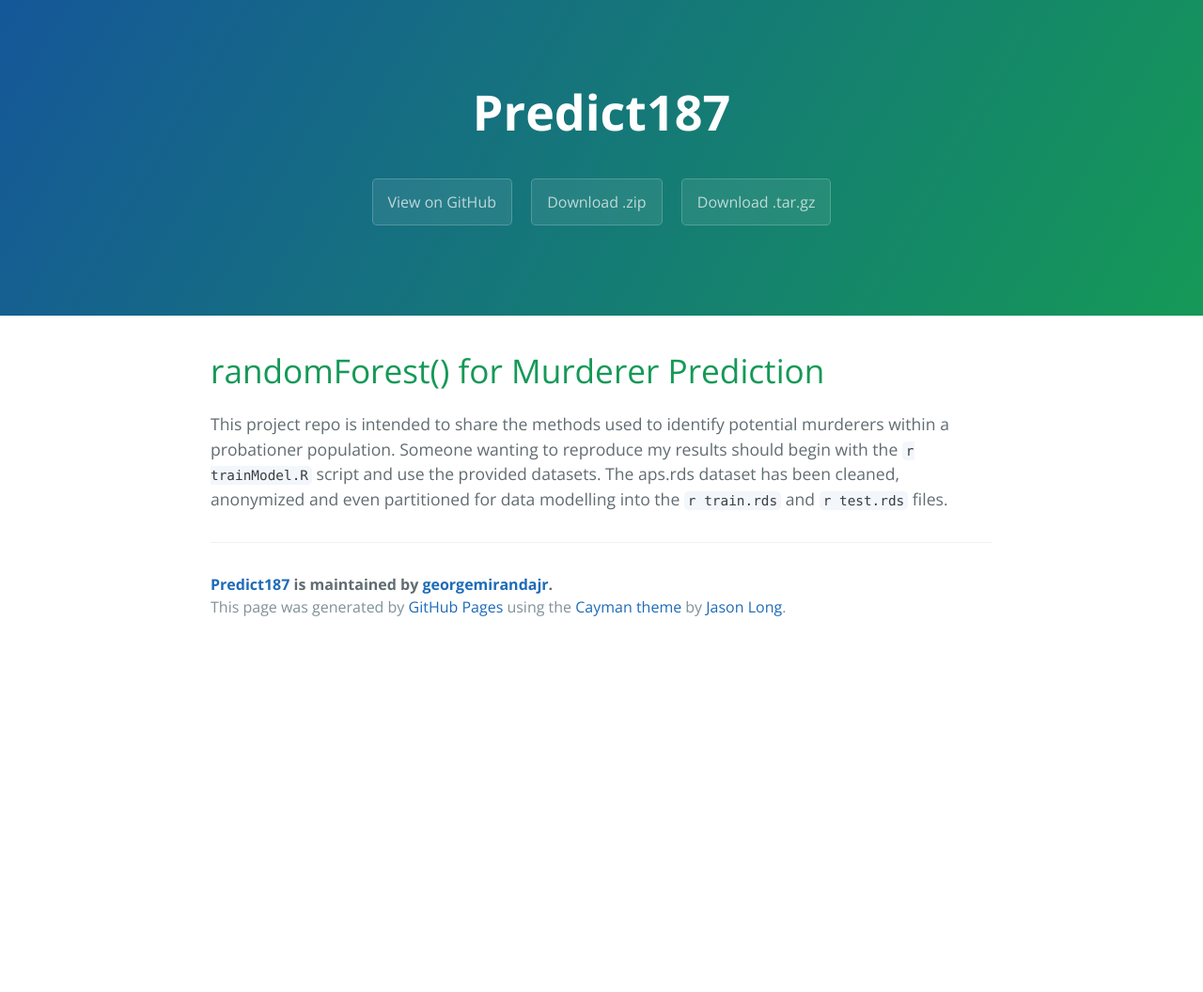
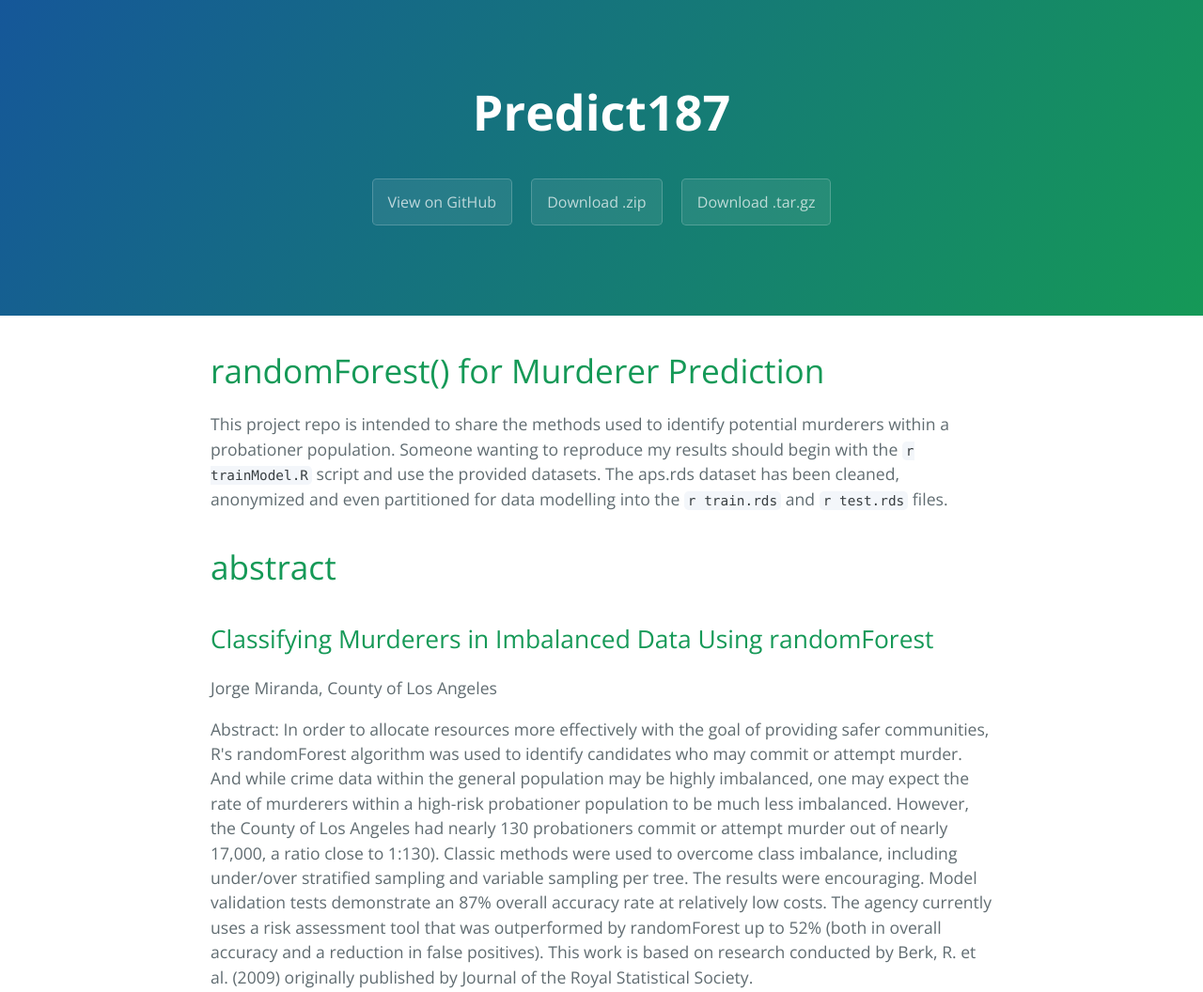
Before and after one commit to georgemirandajr/predict187, a plain HTML site: page index.html in a window 1280 px wide. Shown: the top 1056 px of the page at 94% size. Before the commit the page ends 800 px from the top, so only its background shows below. Drawn offline with nearby package versions, Linux system fonts and the light colour scheme.

Commit message:
Create gh-pages branch via GitHub

```diff
--- a/index.html
+++ b/index.html
@@ -24,6 +24,16 @@
 
 <p>This project repo is intended to share the methods used to identify potential murderers within a probationer population. Someone wanting to reproduce my results should begin with the <code>r trainModel.R</code> script and use the provided datasets. The aps.rds dataset has been cleaned, anonymized and even partitioned for data modelling into the <code>r train.rds</code> and <code>r test.rds</code> files. </p>
 
+<h1>
+<a id="abstract" class="anchor" href="#abstract" aria-hidden="true"><span aria-hidden="true" class="octicon octicon-link"></span></a>abstract</h1>
+
+<h2>
+<a id="classifying-murderers-in-imbalanced-data-using-randomforest" class="anchor" href="#classifying-murderers-in-imbalanced-data-using-randomforest" aria-hidden="true"><span aria-hidden="true" class="octicon octicon-link"></span></a>Classifying Murderers in Imbalanced Data Using randomForest</h2>
+
+<p>Jorge Miranda, County of Los Angeles</p>
+
+<p>Abstract: In order to allocate resources more effectively with the goal of providing safer communities, R's randomForest algorithm was used to identify candidates who may commit or attempt murder. And while crime data within the general population may be highly imbalanced, one may expect the rate of murderers within a high-risk probationer population to be much less imbalanced. However, the County of Los Angeles had nearly 130 probationers commit or attempt murder out of nearly 17,000, a ratio close to 1:130). Classic methods were used to overcome class imbalance, including under/over stratified sampling and variable sampling per tree. The results were encouraging. Model validation tests demonstrate an 87% overall accuracy rate at relatively low costs. The agency currently uses a risk assessment tool that was outperformed by randomForest up to 52% (both in overall accuracy and a reduction in false positives). This work is based on research conducted by Berk, R. et al. (2009) originally published by Journal of the Royal Statistical Society. </p>
+
       <footer class="site-footer">
         <span class="site-footer-owner"><a href="https://github.com/georgemirandajr/predict187">Predict187</a> is maintained by <a href="https://github.com/georgemirandajr">georgemirandajr</a>.</span>
 
```
Also changed, not shown: params.json (+1 -1 lines).
